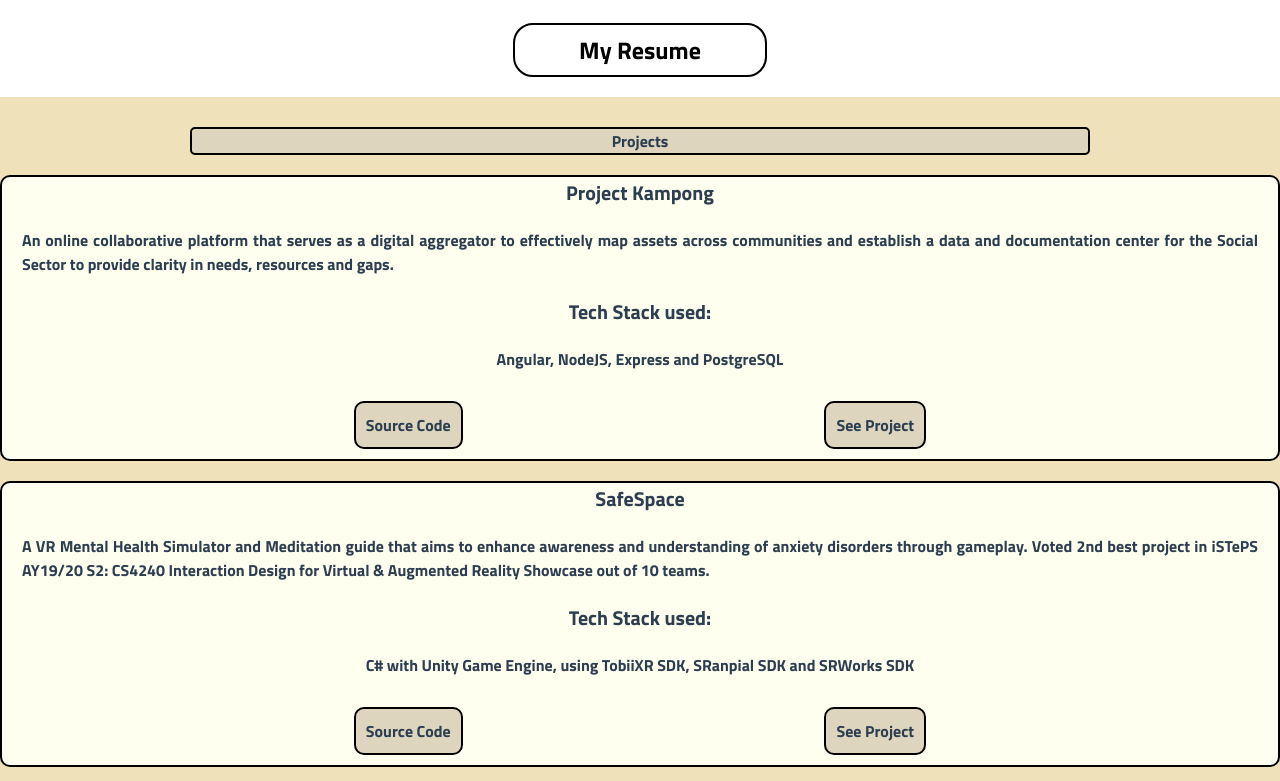
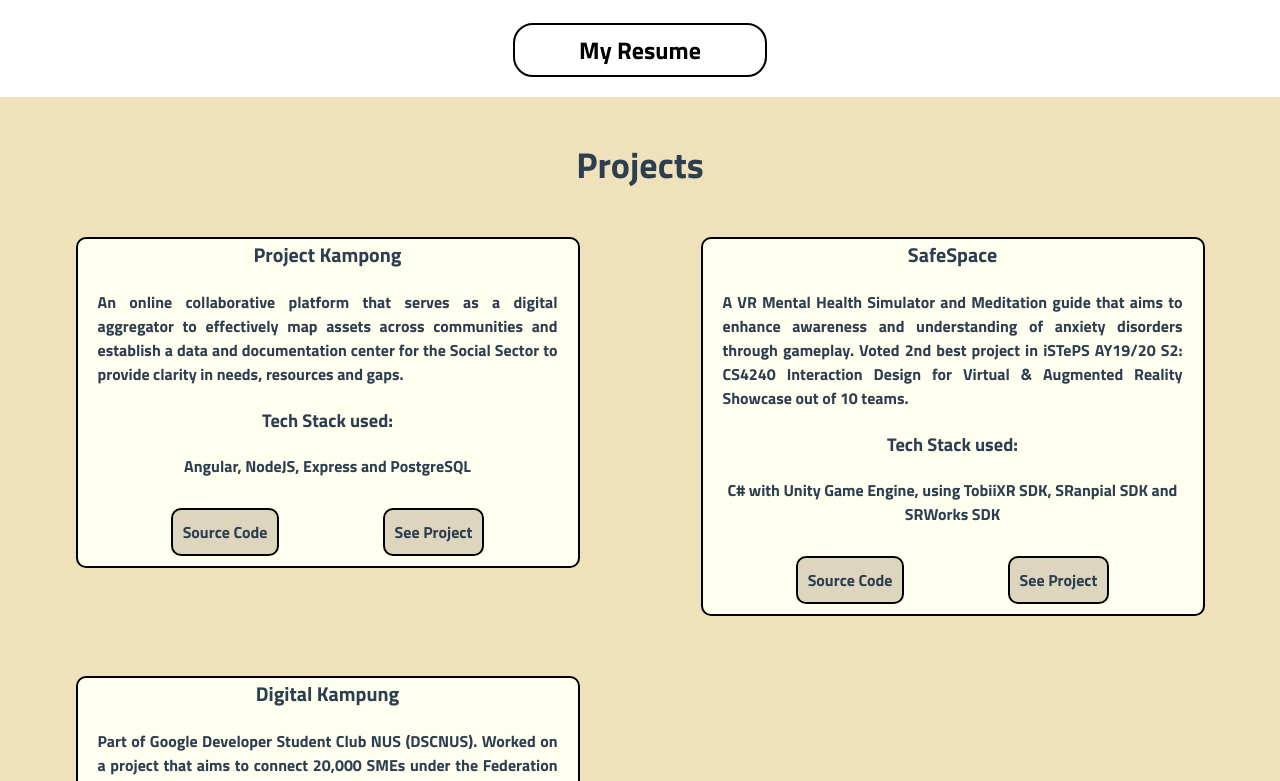
Before and after one commit to Kalsyc/kalsycdotcom, a Vue app in the folder kalsyc-app/: page / in a window 1280 px wide. Shown: the part 880-1661 px from the top of the page. Built offline with nearby package versions, Linux system fonts and the light colour scheme.

Commit message:
Do up responsive design for tablet and desktop

```diff
--- a/kalsyc-app/src/components/MainGrid/MainGrid.css
+++ b/kalsyc-app/src/components/MainGrid/MainGrid.css
@@ -9,6 +9,10 @@
   width: inherit;
   padding-top: 20px;
   padding-bottom: 20px;
+}
+
+.s-projects-div {
+  margin: 0px;
 }
 
 .s-projects-title {
@@ -28,3 +32,97 @@
   height: auto;
   width: 70%;
 }
+
+.s-projects-grid {
+  display: block;
+}
+
+@media screen and (min-width: 768px) {
+  .s-projects-grid {
+    display: grid;
+    grid-template-columns: repeat(2, 1fr);
+  }
+
+  .s-projects-title {
+    padding: 5px;
+    background-color: transparent;
+    border: none;
+    font-size: 2.25rem;
+  }
+
+  .s-projects-div {
+    margin: 10px;
+  }
+}
+
+@media screen and (min-width: 1024px) {
+  .s-projects-grid {
+    display: grid;
+    grid-template-columns: repeat(2, 1fr);
+  }
+
+  .s-projects-title {
+    padding: 5px;
+    background-color: transparent;
+    border: none;
+    font-size: 2.25rem;
+  }
+
+  .s-projects-div {
+    margin: 15px;
+  }
+}
+
+@media screen and (min-width: 1366px) {
+  .s-projects-grid {
+    display: grid;
+    grid-template-columns: repeat(3, 1fr);
+  }
+
+  .s-projects-title {
+    padding: 5px;
+    background-color: transparent;
+    border: none;
+    font-size: 2.25rem;
+  }
+
+  .s-projects-div {
+    margin: 20px;
+  }
+}
+
+@media screen and (min-width: 1920px) {
+  .s-projects-grid {
+    display: grid;
+    grid-template-columns: repeat(4, 1fr);
+  }
+
+  .s-projects-title {
+    padding: 5px;
+    background-color: transparent;
+    border: none;
+    font-size: 3rem;
+  }
+
+  .s-projects-div {
+    margin: 30px;
+  }
+}
+
+@media screen and (min-width: 2560px) {
+  .s-projects-grid {
+    display: grid;
+    grid-template-columns: repeat(5, 1fr);
+  }
+
+  .s-projects-title {
+    padding: 5px;
+    background-color: transparent;
+    border: none;
+    font-size: 3.5rem;
+  }
+
+  .s-projects-div {
+    margin: 50px;
+  }
+}
--- a/kalsyc-app/src/components/MainGrid/MainGrid.html
+++ b/kalsyc-app/src/components/MainGrid/MainGrid.html
@@ -4,8 +4,10 @@
       <div className="s-projects-title">
         Projects
       </div>
-      <div className="s-projects-grid" v-for="project in projects">
-        <Project :projectData="project" />
+      <div className="s-projects-grid">
+        <div v-for="project in projects">
+          <Project :projectData="project" />
+        </div>
       </div>
     </div>
     <div className="s-experiences-div">
--- a/kalsyc-app/src/components/Project/Project.css
+++ b/kalsyc-app/src/components/Project/Project.css
@@ -14,6 +14,7 @@
   background-color: ivory;
   border: black solid 2px;
   border-radius: 10px;
+  margin: 10px;
 }
 
 .btn-bar {
@@ -34,7 +35,7 @@
 }
 
 #tech-stack-title {
-  font-size: 1.25rem;
+  font-size: 1.15rem;
   margin: 5px;
   text-align: center;
 }
@@ -59,3 +60,9 @@
 #btn:hover {
   opacity: 0.5;
 }
+
+@media screen and (min-width: 1024px) {
+  .s-wrapper {
+    max-width: 500px;
+  }
+}
--- a/kalsyc-app/src/components/Project/Project.vue
+++ b/kalsyc-app/src/components/Project/Project.vue
@@ -2,8 +2,6 @@
 <template src="./Project.html"></template>
 
 <script lang="ts">
-  import { ProjectInterface } from '@/assets/writeup/projects';
-
   function useNavigate(url: string): void {
     window.location.href = url;
   }
```
